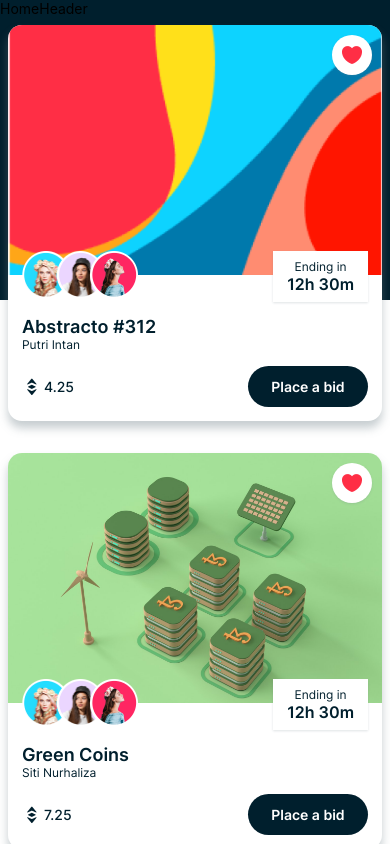
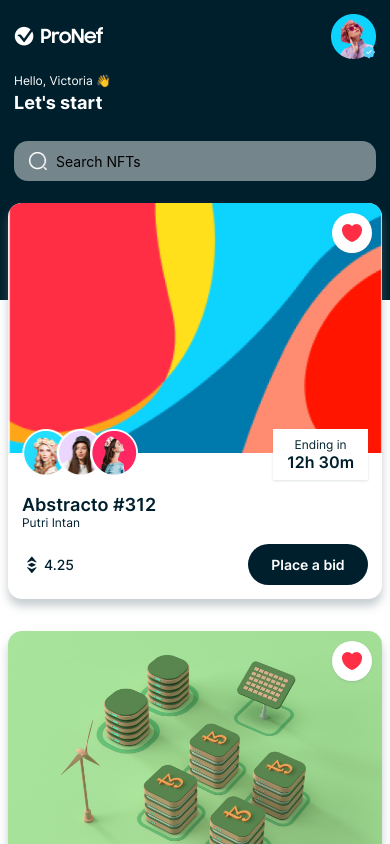
Before and after one commit to AndrewKrupenko/react-native-nft, a React Native app: screen /Home in a window 390 px wide. Shown: the top 844 px of the page. Built offline with nearby package versions, Linux system fonts and the light colour scheme.

Commit message:
HomeHeader component styles

```diff
--- a/components/HomeHeader.js
+++ b/components/HomeHeader.js
@@ -1,9 +1,88 @@
-import { Text, View } from "react-native";
+import { Image, Text, TextInput, View } from "react-native";
 
-const HomeHeader = () => {
+import { assets, COLORS, FONTS, SIZES } from "../constants";
+
+const HomeHeader = ({ onSearch }) => {
   return (
-    <View>
-      <Text>HomeHeader</Text>
+    <View style={{ backgroundColor: COLORS.primary, padding: SIZES.font }}>
+      <View
+        style={{
+          flexDirection: "row",
+          justifyContent: "space-between",
+          alignItems: "center",
+        }}
+      >
+        <Image
+          source={assets.logo}
+          resizeMode="contain"
+          style={{ width: 90, height: 45 }}
+        />
+
+        <View style={{ width: 45, height: 45 }}>
+          <Image
+            source={assets.person01}
+            resizeMode="contain"
+            style={{ width: "100%", height: "100%" }}
+          />
+          <Image
+            source={assets.badge}
+            resizeMode="contain"
+            style={{
+              position: "absolute",
+              width: 15,
+              height: 15,
+              bottom: 0,
+              right: 0,
+            }}
+          />
+        </View>
+      </View>
+      <View style={{ marginVertical: SIZES.font }}>
+        <Text
+          style={{
+            fontFamily: FONTS.regular,
+            fontSize: SIZES.small,
+            color: COLORS.white,
+          }}
+        >
+          Hello, Victoria 👋
+        </Text>
+        <Text
+          style={{
+            fontFamily: FONTS.bold,
+            fontSize: SIZES.large,
+            color: COLORS.white,
+            marginTop: SIZES.base / 2,
+          }}
+        >
+          Let's start
+        </Text>
+      </View>
+
+      <View style={{ marginTop: SIZES.font }}>
+        <View
+          style={{
+            width: "100%",
+            borderRadius: SIZES.font,
+            backgroundColor: COLORS.gray,
+            flexDirection: "row",
+            alignItems: "center",
+            paddingHorizontal: SIZES.font,
+            paddingVertical: SIZES.small - 2,
+          }}
+        >
+          <Image
+            source={assets.search}
+            resizeMode="contain"
+            style={{ width: 20, height: 20, marginRight: SIZES.base }}
+          />
+          <TextInput
+            placeholder="Search NFTs"
+            style={{ flex: 1 }}
+            onChangeText={onSearch}
+          />
+        </View>
+      </View>
     </View>
   );
 };
```
